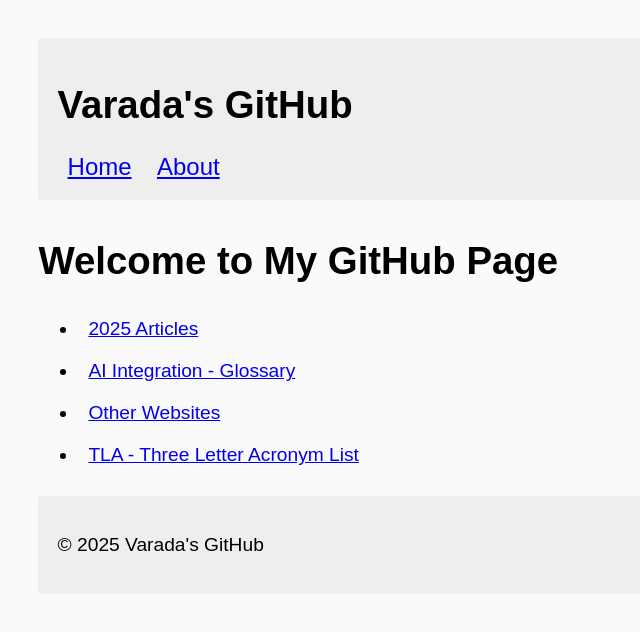
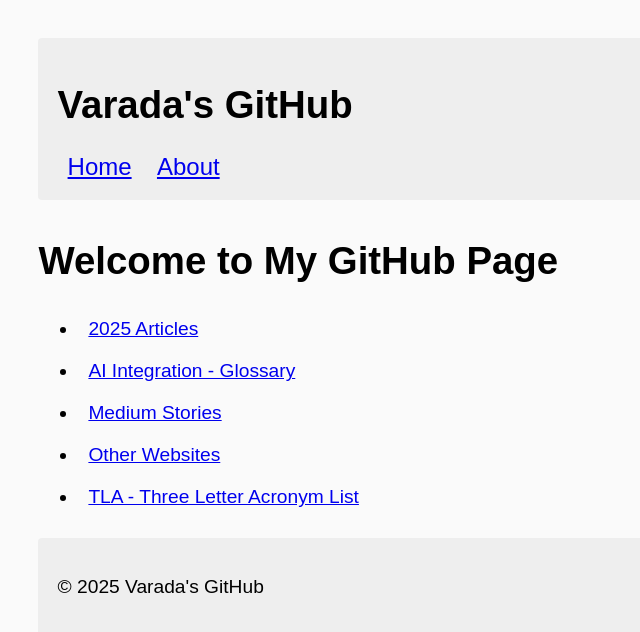
Before and after one commit to ivarada/ivarada.github.io, a Jekyll site: the page built from index.md, in a window 1280 px wide. Shown: the top 632 px of the page, without its empty margins (0-640 px from the left). Built offline with Jekyll 4.4.1, drawn with Linux system fonts in a browser that asks for light colours.

Commit message:
Update index.md

```diff
--- a/index.md
+++ b/index.md
@@ -7,5 +7,6 @@ title: Home
 
 - [2025 Articles](/2025.html)
 - [AI Integration - Glossary](Glossary-AI-Integration.html)
+- [Medium Stories](https://medium.com/@varada)
 - [Other Websites](websites.html)
 - [TLA - Three Letter Acronym List](html/tla.html)
```
